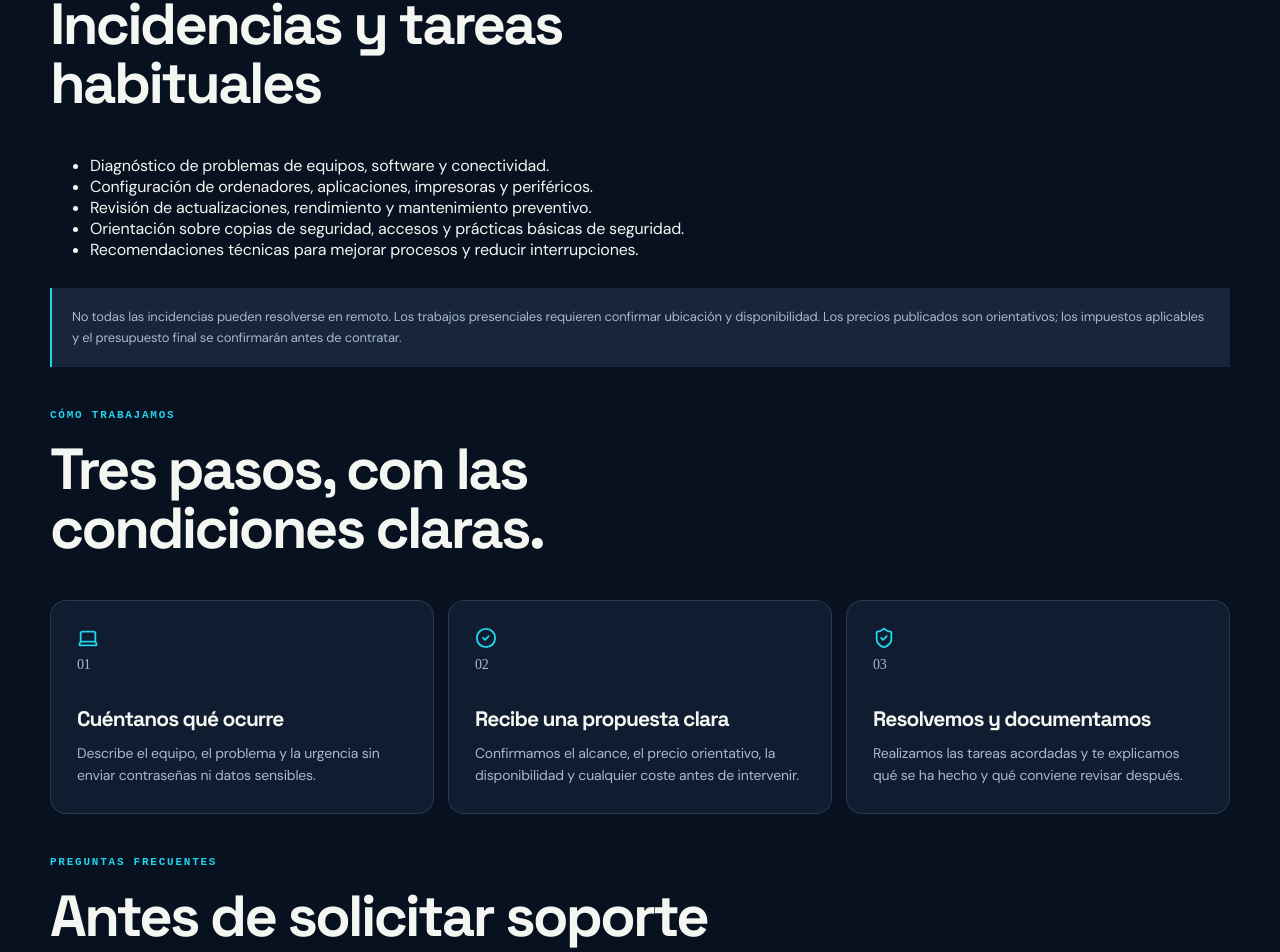
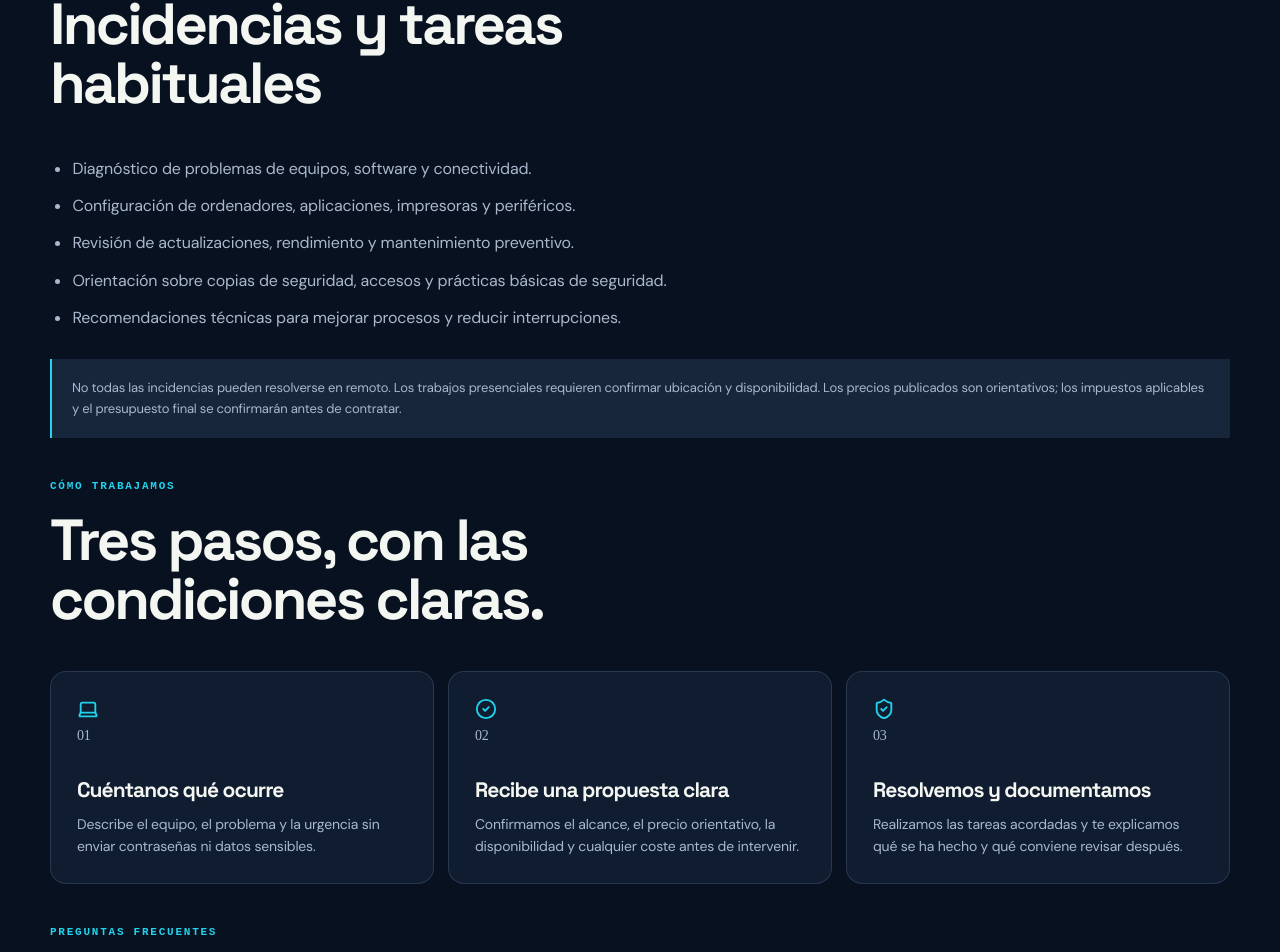
Before and after one commit to Jasondevtech276/neotechzgz.vercel.app, a Next.js app: page /soporte-informatico-zaragoza in a window 1280 px wide. Shown: the part 1076-2028 px from the top of the page. Built offline with nearby package versions, Linux system fonts and the light colour scheme.

Commit message:
fix(marketing): improve readability of service checklist

```diff
--- a/app/soporte-informatico-zaragoza/page.tsx
+++ b/app/soporte-informatico-zaragoza/page.tsx
@@ -76,7 +76,7 @@ export default function SoporteInformaticoZaragozaPage() {
         <section aria-labelledby="casos-soporte" style={{ marginTop: 42 }}>
           <p className="eyebrow">En qué podemos ayudarte</p>
           <h2 id="casos-soporte">Incidencias y tareas habituales</h2>
-          <ul className="service-detail-list">
+          <ul className="service-detail-list" style={{ display: 'grid', gap: 10, listStyleType: 'disc', paddingLeft: '1.4rem', color: 'var(--muted)', lineHeight: 1.7 }}>
             <li>Diagnóstico de problemas de equipos, software y conectividad.</li>
             <li>Configuración de ordenadores, aplicaciones, impresoras y periféricos.</li>
             <li>Revisión de actualizaciones, rendimiento y mantenimiento preventivo.</li>
```
